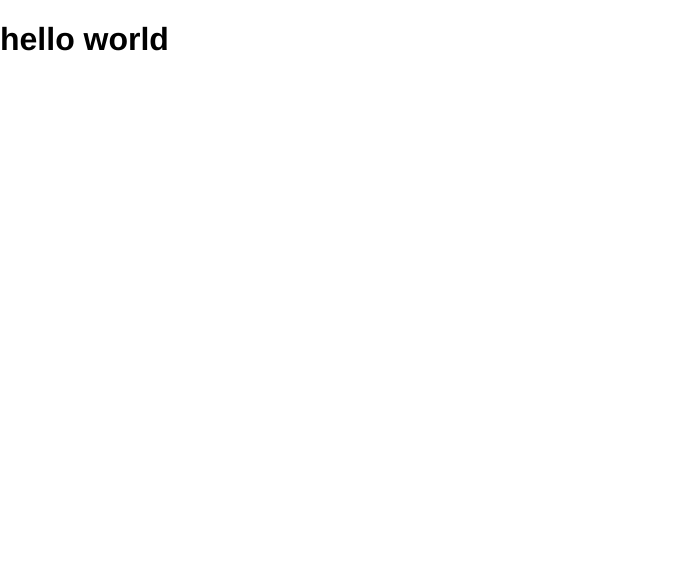
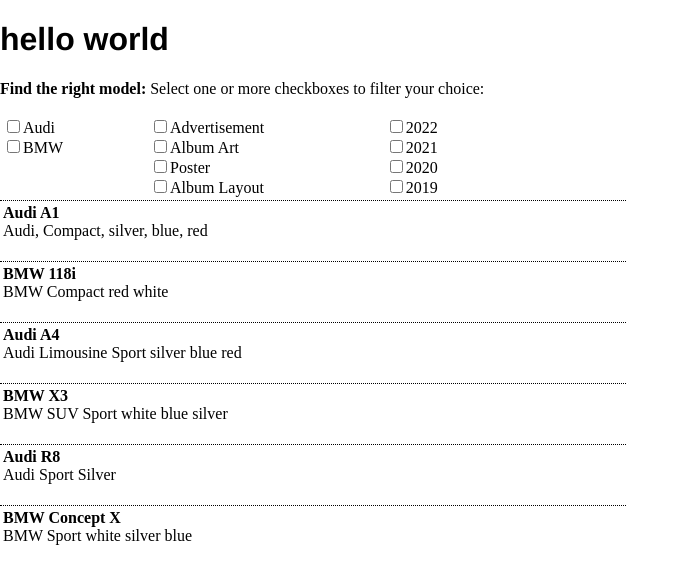
Before and after one commit to DonnyDinkus/donnydinkus.github.io, a plain HTML site: page index.html in a window 1280 px wide. Shown: the whole page, without its empty margins (0-689 px from the left). Drawn offline with nearby package versions, Linux system fonts and the light colour scheme.

Commit message:
add js filtering, turn jons website into cars, add images

```diff
--- /dev/null
+++ b/app.js
@@ -0,0 +1,14 @@
+var getFilter = function (category) {
+  var filter = $("#filters ." + category + ":checked").map(function () {
+      return '[data-filter*="' + this.value + '"]';
+  }).get().join(",");
+  filter = (filter.length > 0) ? filter : "*";
+  return filter;
+}
+
+$("#filters :checkbox").click(function () {
+  var all = $(".filterme");
+  var tgts = all.filter(getFilter("brand")).filter(getFilter("project-type")).filter(getFilter("year"));
+  all.not(tgts).hide();
+  tgts.show();
+});
--- a/index.html
+++ b/index.html
@@ -9,5 +9,84 @@
 </head>
 <body>
   <h1>hello world</h1>
+
+  <script src="https://code.jquery.com/jquery-1.12.4.js"></script>
+  <p><strong>Find the right model: </strong>Select one or more checkboxes to filter your choice:</p>
+
+
+  <table id="filters" width="620px">
+      <tr>
+          <td width="144" align="left" valign="top">
+              <input type="checkbox" class="brand" value="Audi" id="filter-Audi">Audi<br>
+              <input type="checkbox" class="brand" value="BMW" id="filter-BMW">BMW<br>
+          </td>
+          <td width="233" align="left" valign="top">
+              <input type="checkbox" class="project-type" value="Advertisement" id="filter-Advertisement">Advertisement<br>
+              <input type="checkbox" class="project-type" value="Art" id="filter-Art">Album Art<br>
+              <input type="checkbox" class="project-type" value="Poster" id="filter-Poster">Poster<br>
+              <input type="checkbox" class="project-type" value="Layout" id="filter-Layout">Album Layout<br>
+          </td>
+          <td width="233" align="left" valign="top">
+              <input type="checkbox" class="year" value="2022" id="filter-2022">2022<br>
+              <input type="checkbox" class="year" value="2021" id="filter-2021">2021<br>
+              <input type="checkbox" class="year" value="2020" id="filter-2020">2020<br>
+              <input type="checkbox" class="year" value="2019" id="filter-2019">2019<br>
+          </td>
+      </tr>
+  </table>
+
+
+  <div class="text"></div>
+  <div id="log" style="width: 620px; line-height: 19px"></div>
+
+  <!-- new Car 1 -->
+
+  <div style="border-top: 1px dotted black; padding: 3px; width: 620px" class="filterme" data-filter="Audi Advertisement 2022">
+      <strong>Audi A1</strong><br />
+      Audi, Compact, silver, blue, red
+  </div>
+  <br />
+
+  <!-- new Car 2 -->
+
+  <div style="border-top: 1px dotted black; padding: 3px; width: 620px" class="filterme" data-filter="BMW Layout 2020">
+      <strong>BMW 118i</strong><br />
+      BMW Compact red white
+  </div>
+  <br />
+
+  <!-- new Car 3 -->
+
+  <div style="border-top: 1px dotted black; padding: 3px; width: 620px" class="filterme" data-filter="Audi Poster Art 2021">
+      <strong>Audi A4</strong><br />
+      Audi Limousine Sport silver blue red
+  </div>
+  <br />
+
+  <!-- new Car 4 -->
+
+  <div style="border-top: 1px dotted black; padding: 3px; width: 620px" class="filterme" data-filter="BMW SUV Advertisement 2019">
+      <strong>BMW X3</strong><br />
+      BMW SUV Sport white blue silver
+  </div>
+  <br />
+
+  <!-- new Car 5 -->
+
+  <div style="border-top: 1px dotted black; padding: 3px; width: 620px" class="filterme" data-filter="Audi Poster Layout 2022">
+      <strong>Audi R8</strong><br />
+      Audi Sport Silver
+  </div>
+  <br />
+
+  <!-- new Car 6 -->
+
+  <div style="border-top: 1px dotted black; padding: 3px; width: 620px" class="filterme" data-filter="BMW Art Layout 2020">
+      <strong>BMW Concept X</strong><br />
+      BMW Sport white silver blue
+  </div>
+  <br />
+
+  <script src="/app.js"></script>
 </body>
 </html>
--- a/style.css
+++ b/style.css
@@ -8,3 +8,11 @@ body {
 h1 {
   font-family: 'Helvetica', sans-serif;
 }
+
+img {
+  width: 100px;
+}
+
+.hide {
+  display: none;
+}
```
